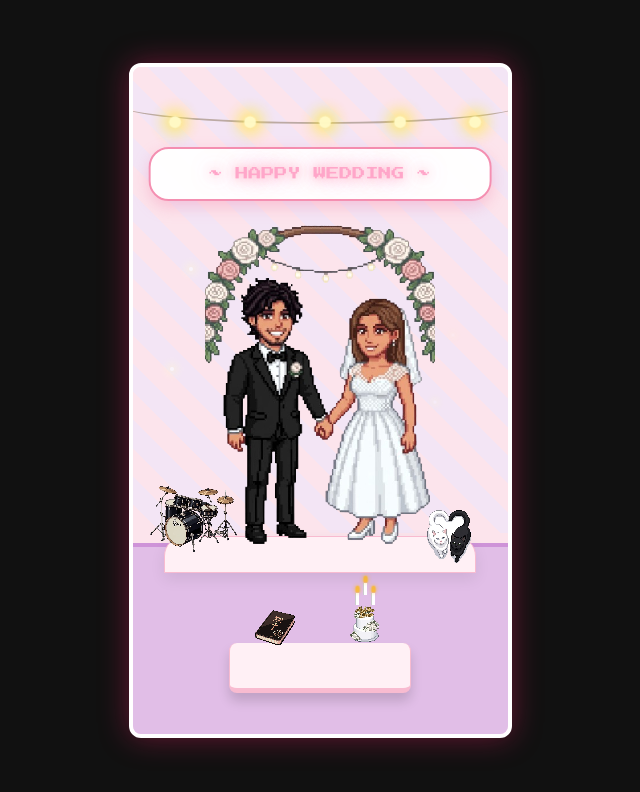
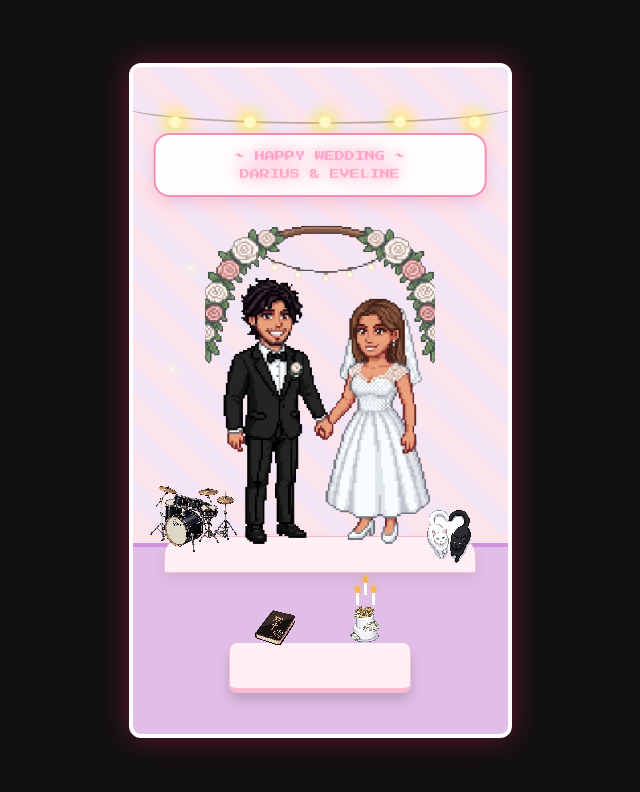
Before and after one commit to sandeepnaidut-pixel/darius-eveline, a plain HTML site: page index.html in a window 1280 px wide. Shown: the whole page, without its empty margins (320-960 px from the left). Drawn offline with Linux system fonts and the light colour scheme.

Commit message:
index.html

```diff
--- a/index.html
+++ b/index.html
@@ -83,20 +83,20 @@
         /* Pixel Style Glowing Banner */
         #banner {
             position: absolute;
-            top: 12%;
+            top: 10%;
             left: 50%;
             transform: translateX(-50%);
             width: 85%;
             background: rgba(255, 255, 255, 0.95);
             border: 2px solid #f48fb1;
-            border-radius: 20px;
-            padding: 15px 10px;
+            border-radius: 16px;
+            padding: 12px 5px;
             text-align: center;
             color: #ffa6c9;
             text-shadow: 0 0 10px rgba(255, 182, 193, 0.9), 0 0 20px rgba(255, 105, 180, 0.6);
             font-family: 'Press Start 2P', cursive;
-            font-size: 13px;
-            line-height: 1.6;
+            font-size: 10px; /* Reduced to fit the names */
+            line-height: 1.8;
             z-index: 10;
             box-shadow: 0px 6px 15px rgba(244, 143, 177, 0.4);
         }
@@ -297,7 +297,7 @@
         <div class="sparkle" style="top: 50%; left: 80%; animation-delay: 0.5s;"></div>
 
         <div id="banner">
-            ~ HAPPY WEDDING ~
+            ~ HAPPY WEDDING ~<br>DARIUS & EVELINE
         </div>
 
         <div id="carpet"></div>
```
